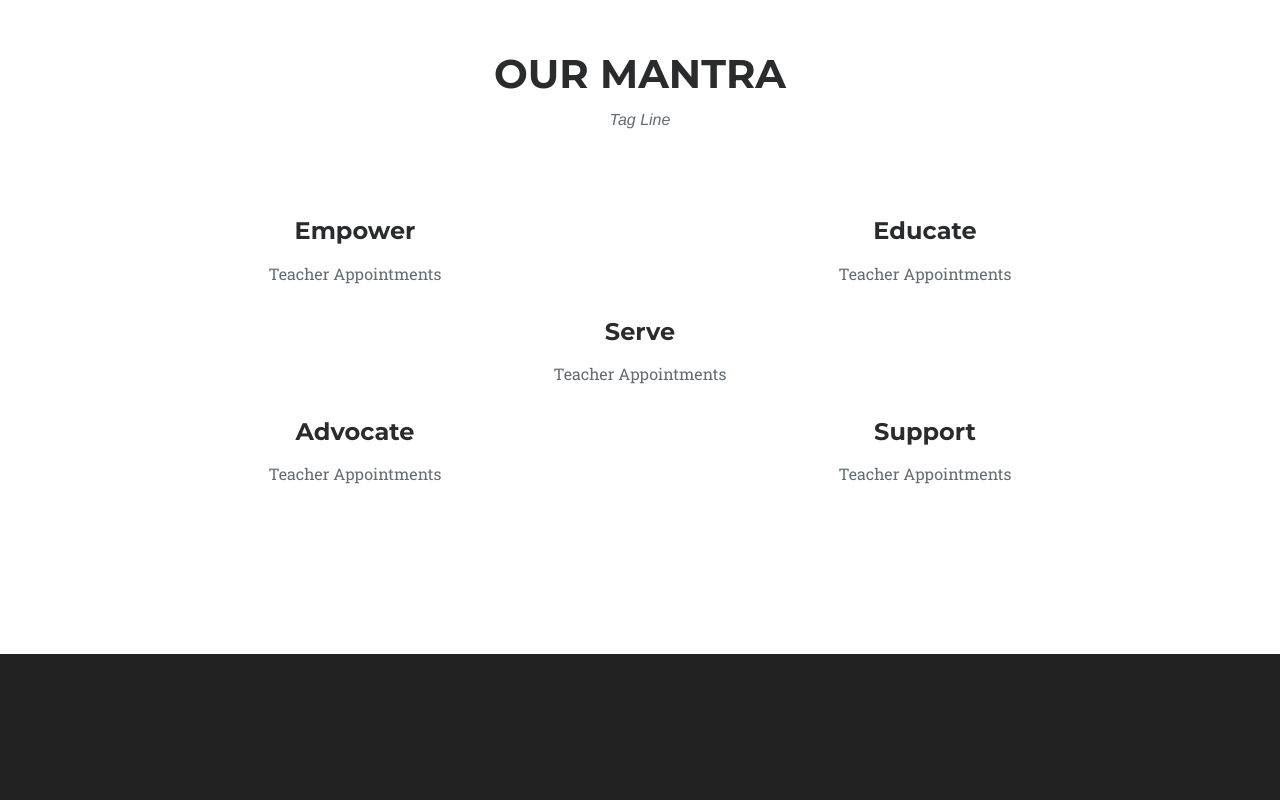
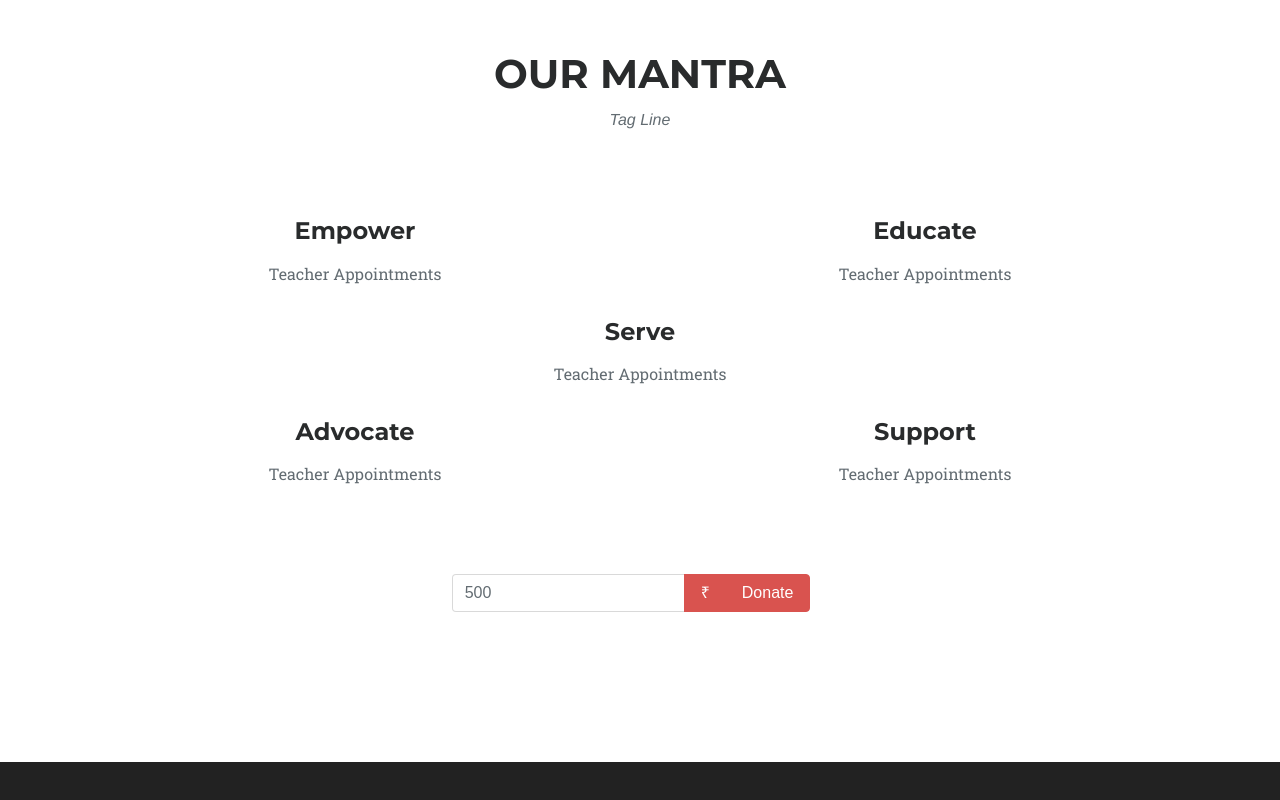
Before and after one commit to kabilansenapathy/Amoha, a website: page index.html in a window 1280 px wide. Shown: the part 2952-3752 px from the top of the page. Drawn offline with nearby package versions, Linux system fonts and the light colour scheme; a web font is replaced by a local one.

Commit message:
Added donate button
Out of place, need to move the button to somewhere else

```diff
--- a/css/agency.css
+++ b/css/agency.css
@@ -633,6 +633,12 @@ body {
     font-size: 1.25em;
     line-height: 2.0;
    }
+   .about-us-content i{
+     padding: 0px 10px 20px 10px;
+     font-weight: 100;
+     font-size: 1em !important;
+     margin-bottom: 20px;
+   }
   .about-us-content{
     font-family: 'Merriweather Sans', sans-serif;
     font-weight: 300;
@@ -651,6 +657,9 @@ body {
       background-size: cover;
       background-attachment: fixed;
       min-height: 400px;
+  }
+  .donate{
+    padding: 70px 20px 0px 20px;
   }
   .box-shadow{
     box-shadow: 0px 2px 4px 0px rgba(0,0,0,0.3);
--- a/index.html
+++ b/index.html
@@ -12,6 +12,7 @@
 
     <!-- Bootstrap core CSS -->
     <link href="lib/bootstrap/css/bootstrap.min.css" rel="stylesheet">
+
 
     <!-- Additional fonts for this theme -->
     <link href="lib/font-awesome/css/font-awesome.min.css" rel="stylesheet" type="text/css">
@@ -134,7 +135,7 @@
                     <h3 class="section-subheading text-muted">Tag Line</h3>
                 </div>
             </div>-->
-                    <div class="about-us-content text-center">We believe education has the power to help every child reach his or her potential. </div>
+                    <div class="about-us-content text-center"><i>We believe education has the power to help every child reach his or her potential</i></div>
                 </div>
             </div>
         </div>
@@ -246,7 +247,8 @@
                 <h3 class="h3--blue">Highlights from 2016</h3>
                 <div class="detailed-callout-box-content">
                     <p>Preserving nature and its benefits is an imperative, not a luxury. And through your support, we have
-                        thrived.</p>
+                        thrived.
+                    </p>
                     <a class="VWO_ProximaNovaBold" href="http://annualreport.conservation.org/index.html"><b>Read more...</b></a>
                 </div>
             </div>
@@ -292,6 +294,22 @@ We do this through science, policy, and partnerships with countries, communities
                     <p class="text-muted">Teacher Appointments</p>
                 </div>
             </div>
+        </div>
+        <div class="container donate">
+            <div class="row">
+                <div class="offset-lg-4 ">
+                    <div class="input-group">
+                        <input type="text" class="form-control" placeholder="500">
+                        <span class="input-group-btn">
+                            <button class="btn btn-danger" type="button">₹</button>
+                        </span>
+                        <span class="input-group-btn">
+                            <button class="btn btn-danger" type="button">Donate</button>
+                        </span>
+                    </div>
+                </div>
+            </div>
+        </div>
     </section>
 
 
```
